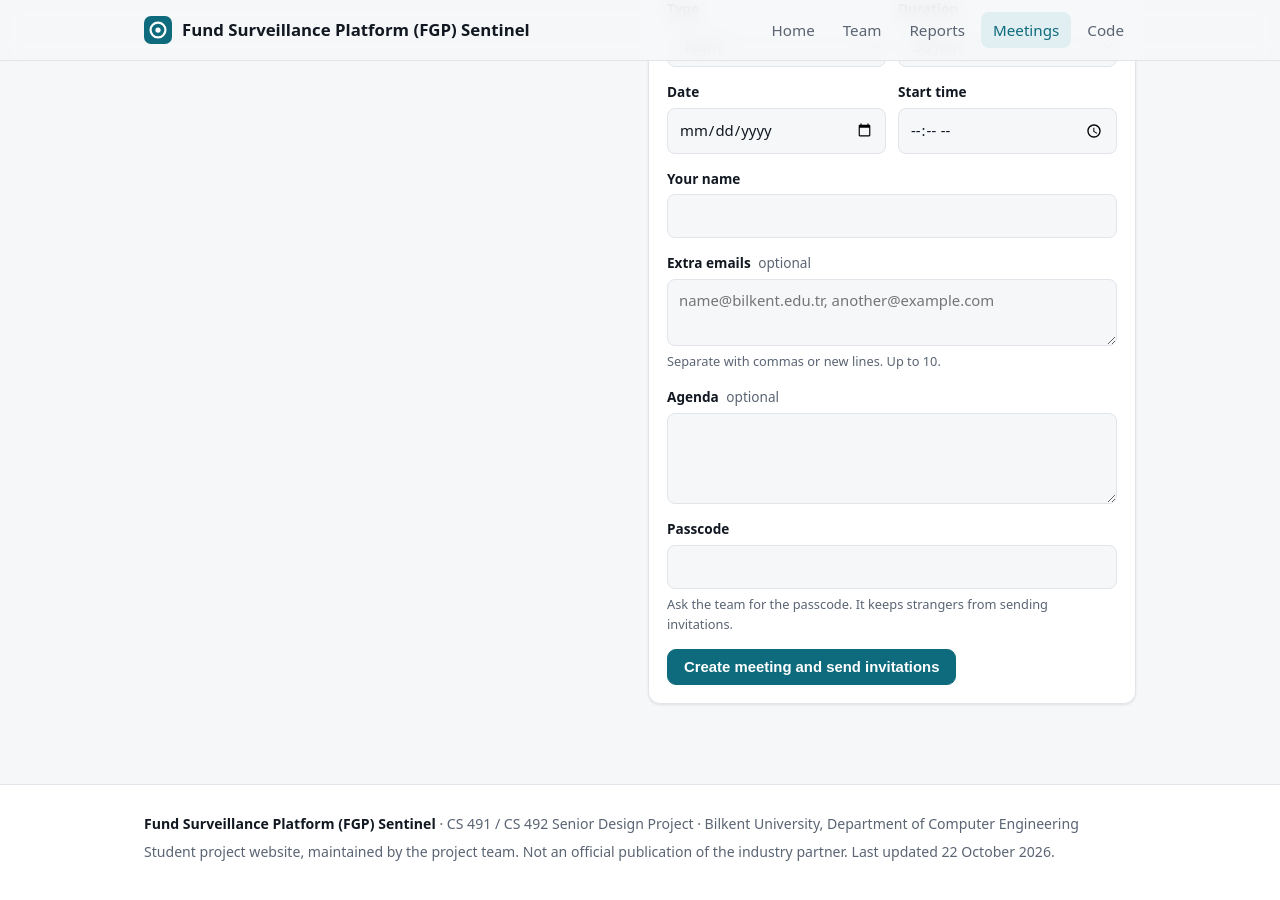
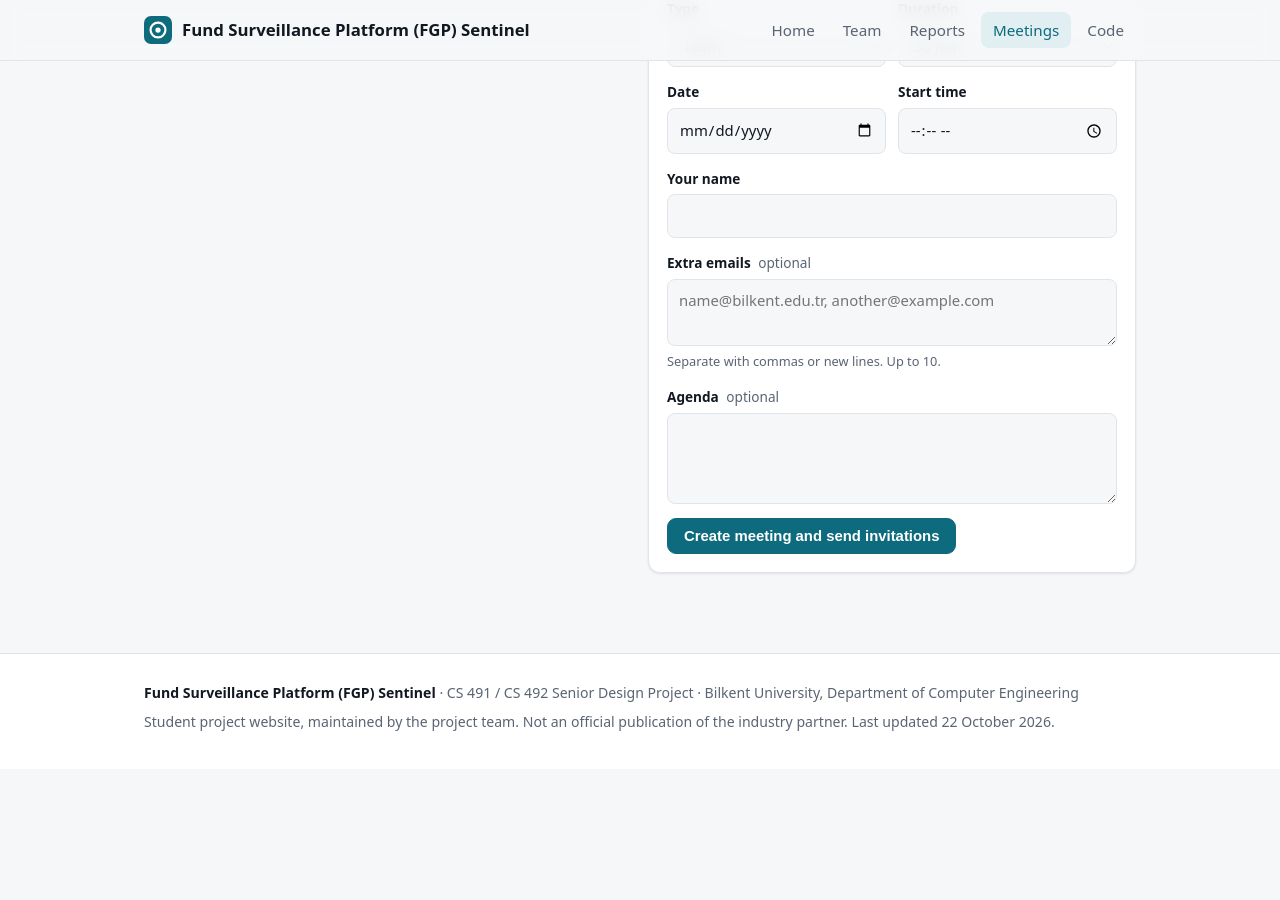
Before and after one commit to ilaydabozan6171/sentinel, a Jekyll site: the page built from meetings.html, in a window 1280 px wide and 900 px high, scrolled down 682 px. Built offline with Jekyll 4.4.1, drawn with Linux system fonts in a browser that asks for light colours; after the commit the page ends 1451 px from its top, so only the background shows below that.

Commit message:
Make the scheduler passcode optional
The form no longer asks for a passcode. The script only checks one
when secret.gs or the PASSCODE property is set, and the form shows the
passcode field only in that case. The daily meeting cap still applies.

Co-Authored-By: Claude Opus 5.5 <noreply@anthropic.com>

```diff
--- a/_includes/scheduler.html
+++ b/_includes/scheduler.html
@@ -92,10 +92,11 @@
         <textarea id="m-agenda" name="agenda" rows="3" maxlength="2000"></textarea>
       </div>
 
-      <div class="field">
+      {% comment %} Shown only when the script has a passcode set (see _apps-script/Code.gs). {% endcomment %}
+      <div class="field" data-passcode-field hidden>
         <label for="m-pass">Passcode</label>
-        <input id="m-pass" name="passcode" type="password" required autocomplete="off">
-        <p class="field-help">Ask the team for the passcode. It keeps strangers from sending invitations.</p>
+        <input id="m-pass" name="passcode" type="password" autocomplete="off">
+        <p class="field-help">Ask the team for the passcode.</p>
       </div>
 
       <button class="btn btn-primary" type="submit"{% if endpoint == "" %} disabled{% endif %}>Create meeting and send invitations</button>
--- a/assets/js/scheduler.js
+++ b/assets/js/scheduler.js
@@ -88,6 +88,10 @@
     fetch(endpoint + "?action=config")
       .then(function (r) { return r.json(); })
       .then(function (data) {
+        if (data && data.needsPasscode) {
+          root.querySelector("[data-passcode-field]").hidden = false;
+          F.passcode.required = true;
+        }
         var options = (data && data.quickInvites) || [];
         if (!options.length) return;
         var box = root.querySelector("[data-quick-invite-list]");
```
Also changed, not shown: README.md, 1 other file.
